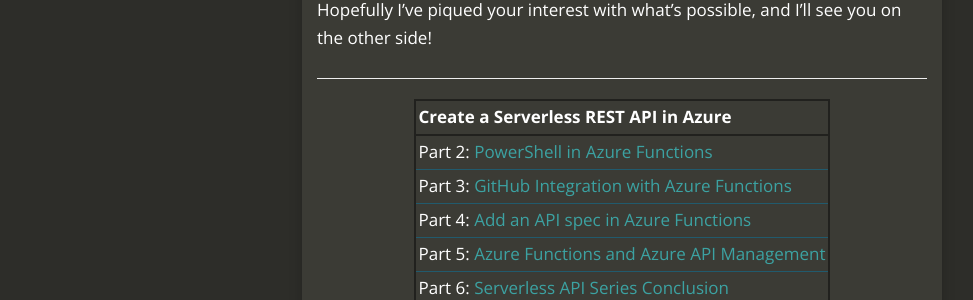
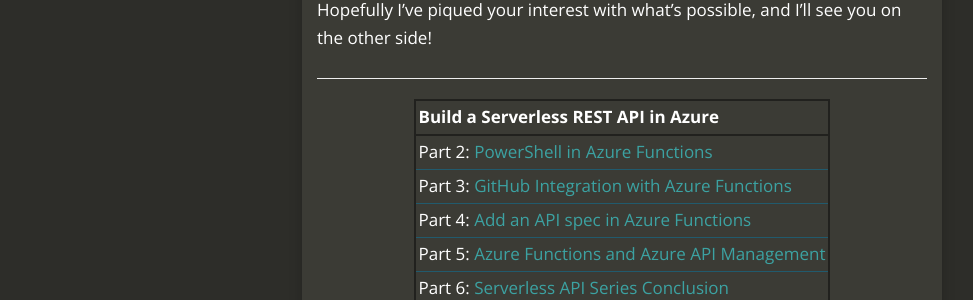
Before and after one commit to brianbunke/brianbunke.github.io, a Jekyll site: the page built from _posts/2018-02-26-serverless-api-in-azure.md, in a window 1280 px wide and 900 px high, scrolled down 3544 px. Shown: the part 291-591 px from the top of the window, without its empty margins (18-991 px from the left). Built offline with Jekyll 4.4.1, drawn with Linux system fonts in a browser that asks for light colours; nearby versions of some CDN libraries.

Commit message:
Update series name

```diff
--- a/_posts/2018-02-26-serverless-api-in-azure.md
+++ b/_posts/2018-02-26-serverless-api-in-azure.md
@@ -95,7 +95,7 @@
 
 ---
 
-|Create a Serverless REST API in Azure|
+|Build a Serverless REST API in Azure|
 |---|
 | Part 2: [PowerShell in Azure Functions] |
 | Part 3: [GitHub Integration with Azure Functions] |
```
Also changed, not shown: _posts/2018-02-27-powershell-in-azure-functions.md (+1 -1 lines).
